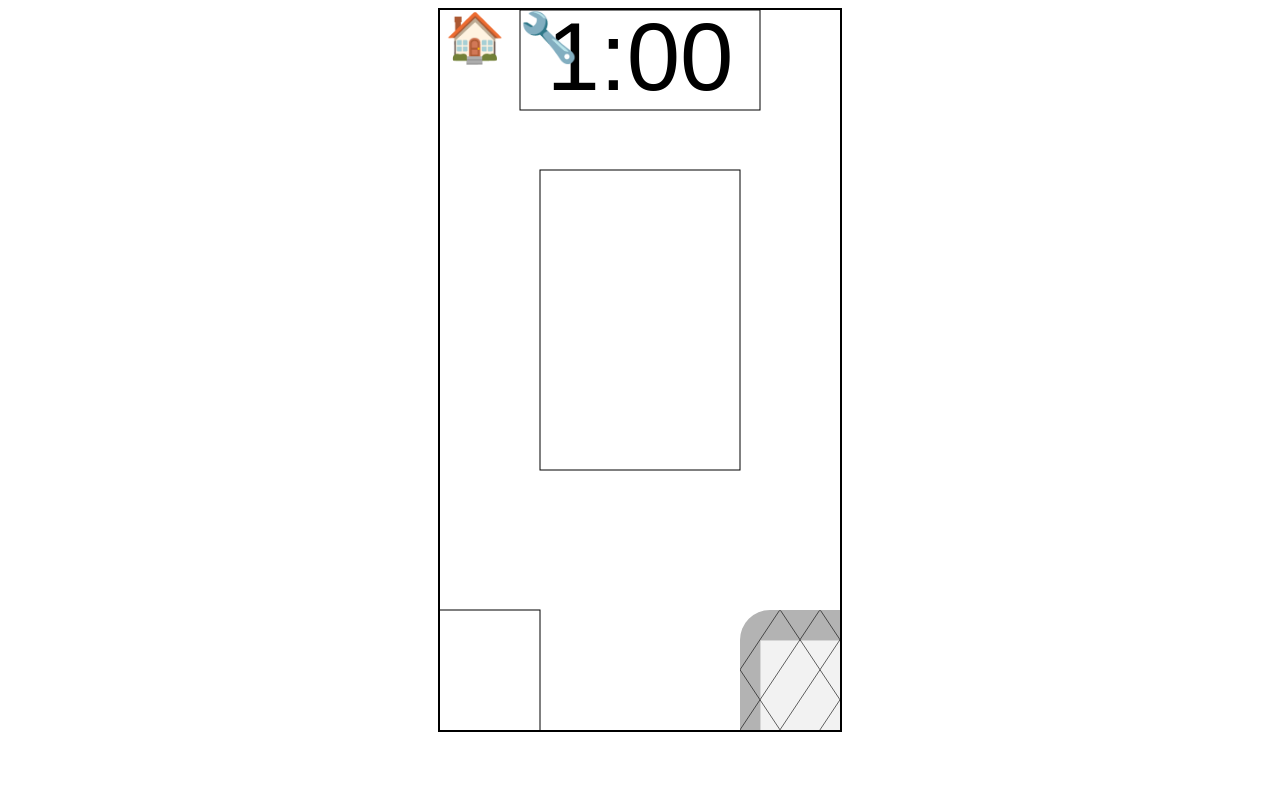
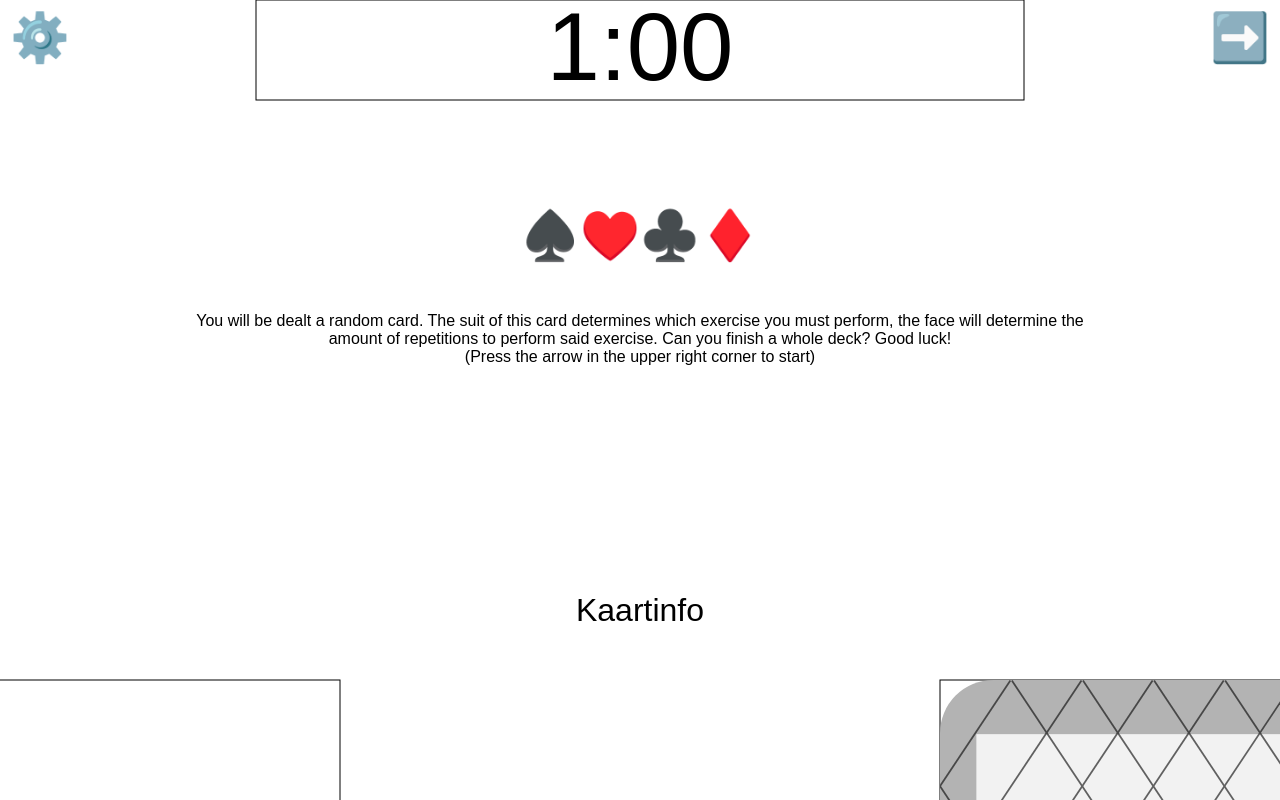
Before and after one commit to BobbyBobster/fitdex, a plain HTML site: page index.html in a window 1280 px wide. Drawn offline with Linux system fonts and the light colour scheme.

Commit message:
many changes

```diff
--- a/index.html
+++ b/index.html
@@ -4,7 +4,7 @@
     <meta charset="UTF-8"/>
     <meta name="description" content="Workout app based on playing cards" />
     <meta name="theme-color" content="#eee" />
-    <meta name="viewport" content="width=device-width, initial-scale=0.9">
+    <meta name="viewport" content="width=device-width, initial-scale=1">
     <title>Fitdex</title>
     <link rel="stylesheet" href="styles.css" />
     <link rel="manifest" href="/manifest.json" />
@@ -14,16 +14,26 @@
     <script defer type="text/javascript" src="js/background.js"></script>
   </head>
   <body>
-
+    <div id="ui-banner">
+      <div id="settings" class="emoji">⚙️</div>
+      <div id="next" class="emoji">➡️</div>
+    </div>
+    <div id="explanation">
+      <p class="emoji">♠️♥️♣️♦️</p>
+      <p>You will be dealt a random card. The suit of this card determines which exercise
+      you must perform, the face will determine the amount of repetitions to perform said
+      exercise. Can you finish a whole deck? Good luck! <br>
+      (Press the arrow in the upper right corner to start)
+      </p>
+    </div>
+    <div id="exercise">
+      <p>Kaartinfo</p>
+    </div>
     <div id="stage">
-      <div id="ui-banner">
-        <span id="home">🏠</span>
-        <span id="settings">🔧</span>
-      </div>
       <div id="touch-layer"></div>
-      <canvas id="ui-layer" width="400" height="720"></canvas>
-      <canvas id="card-layer" width="400" height="720"></canvas>
-      <canvas id="background-layer" width="400" height="720"></canvas>
+      <canvas id="ui-layer" width="100%" height="100%"></canvas>
+      <canvas id="card-layer" width="100%" height="100%"></canvas>
+      <canvas id="background-layer" width="100%" height="100%"></canvas>
     </div>
 
   <script>
--- a/js/app.js
+++ b/js/app.js
@@ -1,16 +1,22 @@
+const stage = document.querySelector("#stage");
+const width = window.innerWidth;
+const height = window.innerHeight;
+stage.querySelectorAll("canvas").forEach((canvas) => {
+  canvas.width = width;
+  canvas.height = height;
+});
+
 const app = {
-  cardWidth: 200,
-  cardHeight: 300,
-  currentX: 100,
-  currentY: 160,
-  discardX: -100,
-  discardY: 600,
-  drawX: 300,
-  drawY: 600
+  cardWidth: Math.floor(0.5 * width),
+  cardHeight: Math.floor(1.5 * 0.5 * width),
+  currentX: Math.floor(0.25 * width),
+  currentY: Math.floor(0.25 * height),
+  discardX: -Math.floor(0.25 * width) + 20,
+  discardY: Math.floor(0.85 * height),
+  drawX: Math.floor(0.75 * width) - 20,
+  drawY: Math.floor(0.85 * height)
 }
 
 const opt = {
   time: 60
 }
-
-const stage = document.querySelector("#stage");
--- a/js/background.js
+++ b/js/background.js
@@ -3,18 +3,20 @@
   const ctx = canvas.getContext("2d");
 
   // Timer boundary
-  ctx.strokeRect(80, 0, 240, 100);
+  ctx.strokeRect(Math.floor(0.2 * canvas.width), 0, Math.floor(0.6 * canvas.width), 100);
 
   // XXX Card placeholders
-  ctx.strokeRect(app.currentX, app.currentY, app.cardWidth, app.cardHeight);
+  //ctx.strokeRect(app.currentX, app.currentY, app.cardWidth, app.cardHeight);
+  ctx.strokeRect(app.drawX, app.drawY, app.cardWidth, app.cardHeight);
   ctx.strokeRect(app.discardX, app.discardY, app.cardWidth, app.cardHeight);
 
   // Drawpile back of cards
   const cardBack = new Image();
   cardBack.src = "img/cardBack.svg";
   cardBack.crossOrigin = "anonymous";
-  cardBack.onload = function () {
-    ctx.drawImage(cardBack, app.drawX, app.drawY);
+  cardBack.onload = () => {
+    ctx.drawImage(cardBack,
+        0, 0, 360, 540,
+        app.drawX, app.drawY, app.cardWidth, app.cardHeight);
   };
-
 }
--- a/js/ui.js
+++ b/js/ui.js
@@ -11,15 +11,26 @@
   //cardSprites.src = "img/allCards1024.png";
   cardSprites.src = "img/allCards.svg";
   cardSprites.crossOrigin = "anonymous";
-  /*
-  const home = stage.querySelector("#home");
-  home.addEventListener("click", (event) => {
+  cardSprites.onload = function () {
+    ctxOffscreen.drawImage(cardSprites, 0, 0);
+  };
+
+  const settings = document.querySelector("#settings");
+  settings.addEventListener("click", (event) => {
   });
 
-  const settings = stage.querySelector("#settings");
-  home.addEventListener("click", (event) => {
+  const next = document.querySelector("#next");
+  const exerciseInfo = document.querySelector("#exercise p");
+  next.addEventListener("click", (event) => {
+    document.querySelectorAll("#explanation p").forEach((element) => {
+      element.style = "display: none";
+    });
+    ctx.drawImage(canvas.offscreen,
+        30, 30, 360, 540,
+        app.currentX, app.currentY, app.cardWidth, app.cardHeight)
+    exercise.innerHTML = "15 Pushups";
   });
-  */
+
 
   function parseTime(seconds) {
     let minutes = Math.floor(seconds / 60);
@@ -29,6 +40,12 @@
     return `${minutes}:${seconds}`;
   }
 
+  const timerBox = {
+    x: Math.floor(0.2 * canvas.width),
+    y: 0,
+    width: Math.floor(0.6 * canvas.width),
+    height: 100
+  };
 
   let timerRunning = false;
   let countDown = function (seconds) {
@@ -38,8 +55,8 @@
         clearInterval(timer);
       }
 
-      ctx.clearRect(81, 1, 238, 98);
-      ctx.fillText(parseTime(seconds), 200, 80, 200);
+      ctx.clearRect(timerBox.x + 1, timerBox.y + 1, timerBox.width - 2, timerBox.height - 2);
+      ctx.fillText(parseTime(seconds), timerBox.x + 0.5 * timerBox.width, 80, timerBox.width);
 
       --seconds;
     }, 1000);
@@ -50,9 +67,10 @@
     ctx.fillStyle = "black";
     ctx.font = "6em sans-serif";
     ctx.textAlign = "center";
-    ctx.fillText(parseTime(opt.time), 200, 80, 200);
+    ctx.fillText(parseTime(opt.time), timerBox.x + 0.5 * timerBox.width, 80, timerBox.width);
   })();
 
+  // XXX Merge this with the exercise info eventlistener. The one of arrow button.
   const touchlayer = stage.querySelector("#touch-layer");
   touchlayer.addEventListener("click", (event) => {
     if (!timerRunning) {
@@ -60,12 +78,5 @@
       countDown(opt.time);
     }
   });
-/*
-  cardSprites.onload = function () {
-    ctxOffscreen.drawImage(cardSprites, 0, 0);
-    ctx.drawImage(canvas.offscreen,
-        30, 30, 360, 540,
-        app.currentX, app.currentY, app.cardWidth, app.cardHeight)
-  };
-  */
+
 }
--- a/styles.css
+++ b/styles.css
@@ -1,32 +1,61 @@
+html, body {
+  width: 100%;
+  height: 100%;
+  margin: 0;
+  overflow: hidden;
+}
+
+#explanation {
+  z-index: 0;
+  position: absolute;
+  width: 70%;
+  top: 20%;
+  margin: 0% 15%;
+  text-align: center;
+  font-family: sans-serif;
+}
+#exercise {
+  z-index: 0;
+  position: absolute;
+  width: 70%;
+  top: 70%;
+  margin: 0 15%;
+  text-align: center;
+  font: 2em sans-serif;
+}
+
 #stage {
-  width: 400px;
-  height: 720px;
+  width: 100%;
+  height: 100%;
   margin: auto;
   position: relative;
-  border: 2px solid black;
+  /*border: 2px solid black;*/
 }
 
 canvas { position: absolute; }
 #ui-banner {
+  width: 100%;
   position: absolute;
   z-index: 4;
 }
 #touch-layer {
   position: absolute;
   z-index: 4;
-  margin: 100px 80px 0px 80px;
-  height: 620px;
-  width: 240px;
+  margin: 100px 0px 0px 0px;
+  height: 100%;
+  width: 100%;
 }
 #ui-layer { z-index: 3; }
 #game-layer { z-index: 2; }
 #background-layer { z-index: 1; }
 
-#ui-banner #home {
-  margin: 5px;
-  font-size: 3em;
+#ui-banner #settings {
+  float: left;
+  margin: 10px;
 }
-#ui-banner #settings {
-  margin: 5px;
-  font-size: 3em;
+#ui-banner #next {
+  float: right;
+  margin: 10px;
 }
+
+.emoji { font-size: 3em; }
```
